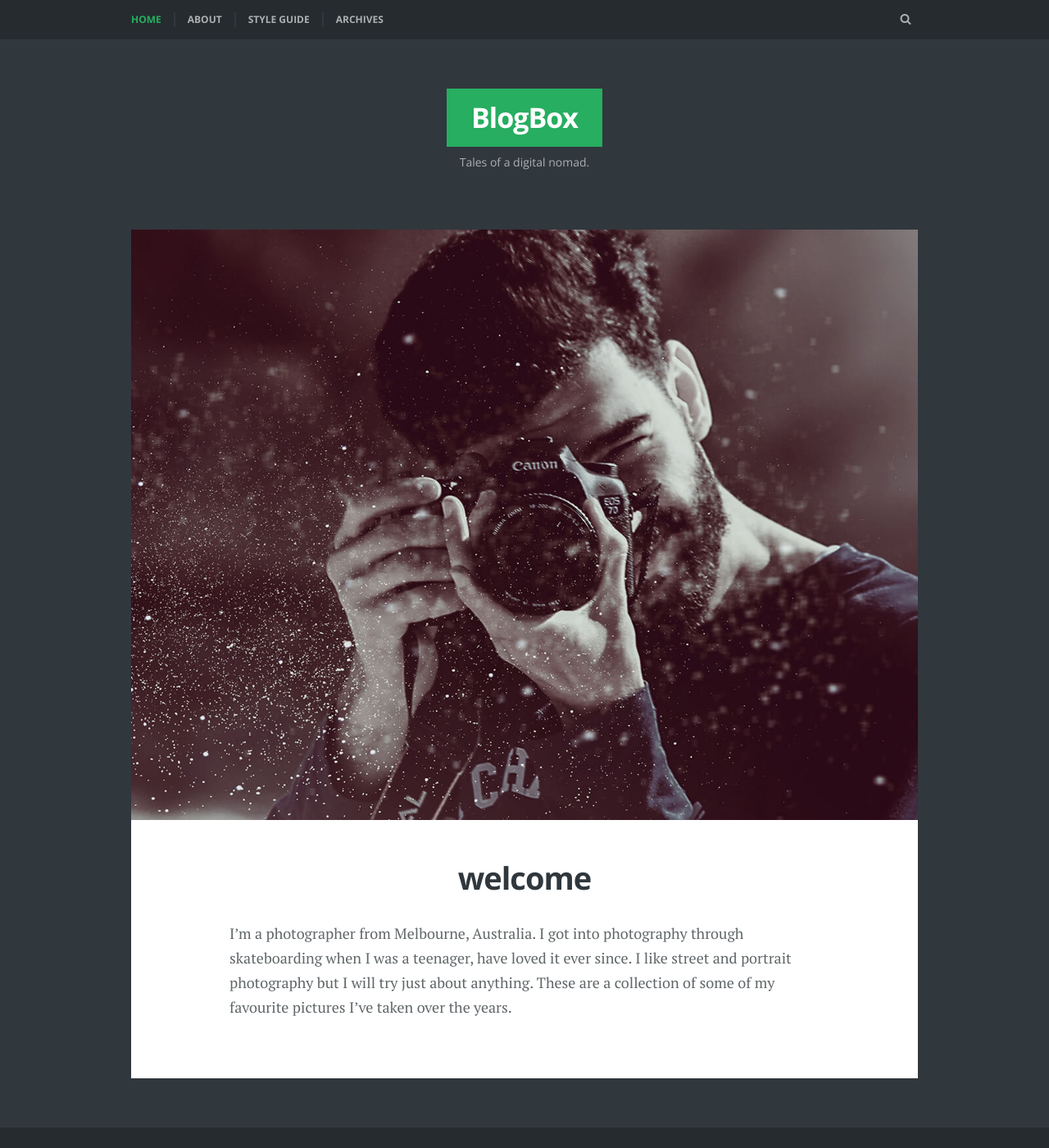
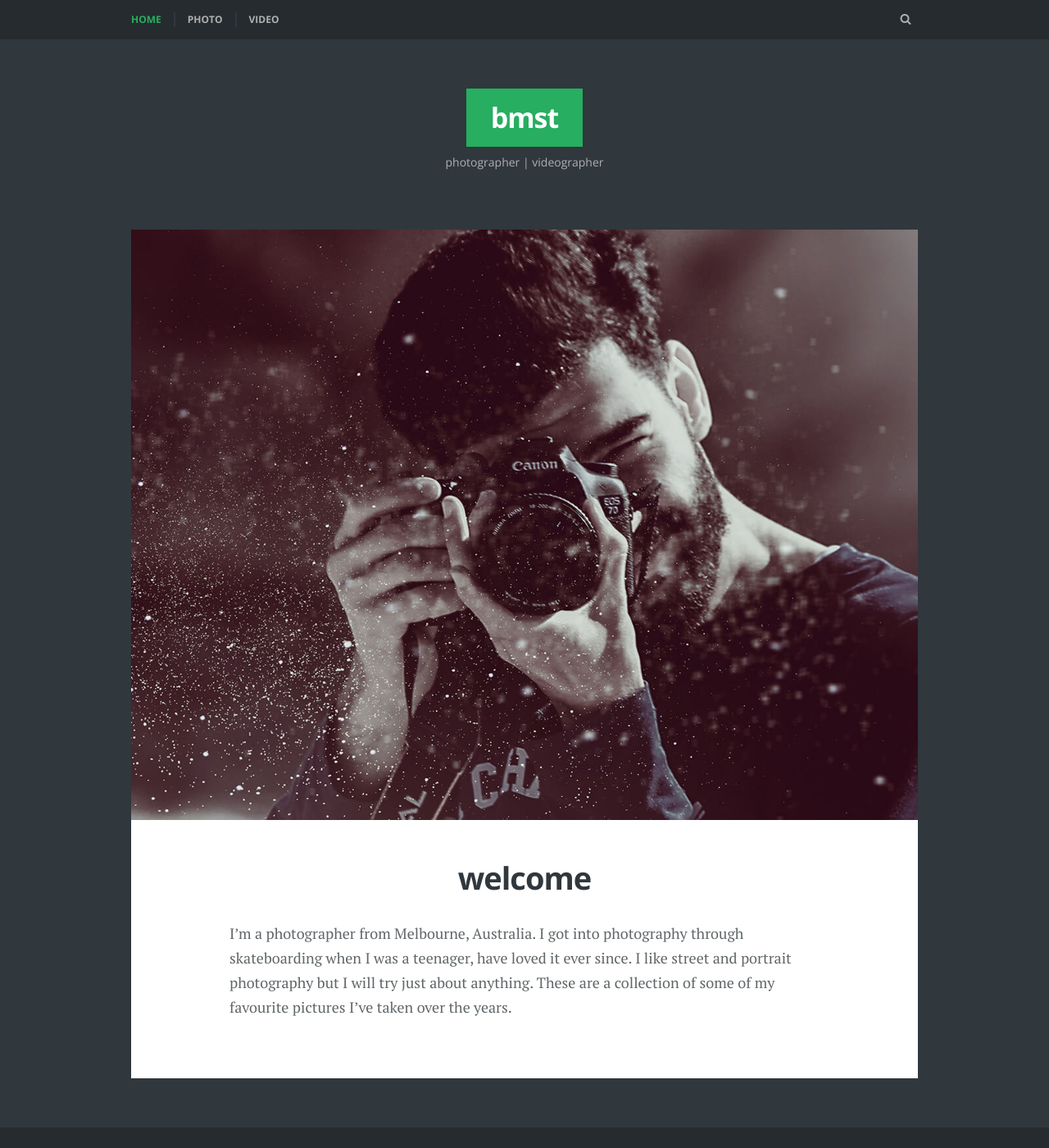
Before and after one commit to bmstbmst/bmstbmst.github.io, a Jekyll site: the page built from index.md, in a window 1280 px wide and 1400 px high. Shown: the whole window at 82% size. Built offline with Jekyll 4.4.1, drawn with Linux system fonts in a browser that asks for light colours; some web fonts are replaced; some of the changed text lies outside the part shown.

Commit message:
Update _config.yml

```diff
--- a/_config.yml
+++ b/_config.yml
@@ -6,10 +6,10 @@
 # 'jekyll serve'. If you change this file, please restart the server process.
 
 # Site title
-title: BlogBox
+title: bmst
 
 # Below the site title
-tagline: Tales of a digital nomad.
+tagline: photographer | videographer
 
 # Site logo
 logo:
@@ -31,12 +31,10 @@ sass:
 navigation:
 - text: Home
   url: /
-- text: About
-  url: /about/
-- text: Style Guide
-  url: /style-guide/
-- text: Archives
-  url: /tags/
+- text: photo
+  url: /photo/
+- text: video
+  url: /video/
 
 # Author information - author info at the bottom of the post
 author_name: "John Doe"
```
